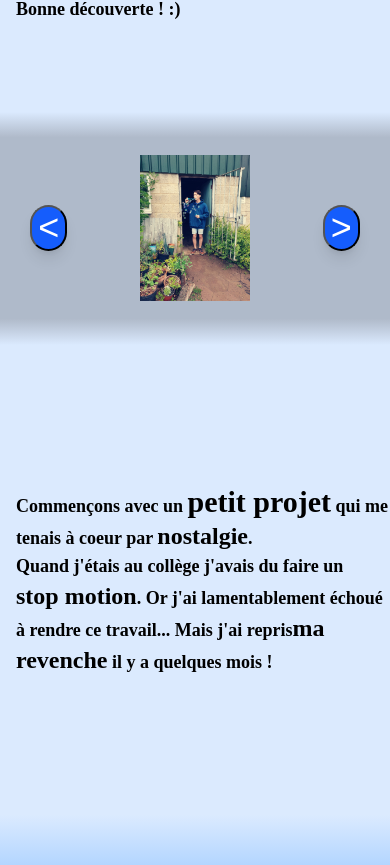
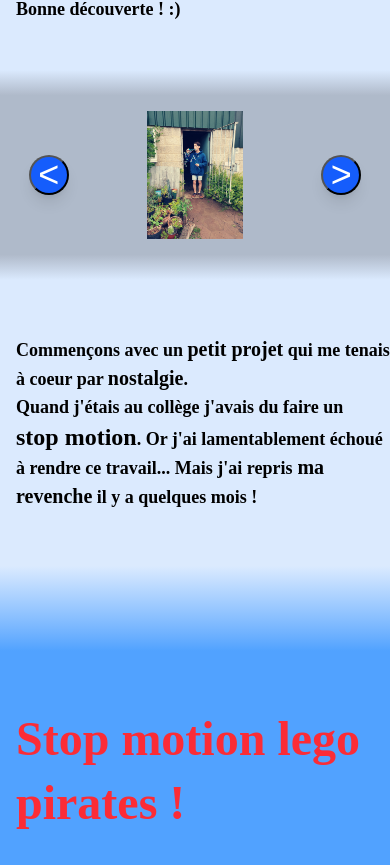
Before and after one commit to ElieMvB/PersonalWebsite, a React (Vite) app: page / in a window 390 px wide. Shown: the part 696-1561 px from the top of the page. Built offline with nearby package versions, Linux system fonts and the light colour scheme.

Commit message:
fix: responsive scale for home page

```diff
--- a/src/pages/Home.jsx
+++ b/src/pages/Home.jsx
@@ -36,22 +36,22 @@
     <div>
       <div style={{height: '3vh'}} className="bg-gradient-to-b from-blue-100 to-gray-400/65"></div>
       <div className="bg-gray-400/65">
-        <div className="grid grid-cols-4 flex md:h-70 sm:h-50 xl:h-100 lg:h-80">
+        <div className="grid grid-cols-4 flex md:h-70 sm:h-50 xl:h-100 lg:h-80 h-40">
           <div className="col-span-1 col-start-1 flex center justify-center items-center ">
             <button
               onClick={leftButtonClick}
-              className="lg:w-24 lg:h-24 md:w-18 md:h-18 sm:w-12 sm:h-12 rounded-full bg-blue-600 text-white text-2xl flex items-center text-4xl
+              className="lg:w-24 lg:h-24 md:w-18 md:h-18 sm:w-12 sm:h-12 w-10 h-10 rounded-full bg-blue-600 text-white text-2xl flex items-center text-4xl
                         justify-center shadow-lg hover:bg-blue-700 hover:text-amber-500 hover:border-amber-500">
                 &lt;
               </button>
           </div>
-          <div className="col-span-2 col-start-2 flex center justify-center items-center md:h-70 sm:h-50 xl:h-100 lg:h-80">
+          <div className="col-span-2 col-start-2 flex center justify-center items-center md:h-70 sm:h-50 xl:h-100 lg:h-80 h-40">
             <img className="w-[70%] object-contain h-[80%]" src={img[ind]} />
           </div>
           <div className="col-span-1 col-start-4 flex center justify-center items-center">
             <button
               onClick={rightButtonClick}
-              className="lg:w-24 lg:h-24 md:w-18 md:h-18 sm:w-12 sm:h-12 rounded-full bg-blue-600 text-white text-2xl flex items-center text-4xl
+              className="lg:w-24 lg:h-24 md:w-18 md:h-18 sm:w-12 sm:h-12 w-10 h-10 rounded-full bg-blue-600 text-white text-2xl flex items-center text-4xl
                         justify-center shadow-lg hover:bg-blue-700 hover:text-amber-500 hover:border-amber-500">
                 &gt;
             </button>
@@ -66,8 +66,8 @@
 function PirateHomePage () {
   return (
     <div>
-      <div style={{height: '20vh'}} className="bg-gradient-to-b from-blue-100 to-blue-400">
-      </div>
+      <div style={{height: '20vh'}} className="bg-gradient-to-b from-blue-100 to-blue-400 hidden md:block"></div>
+      <div style={{height: '10vh'}} className="bg-gradient-to-b from-blue-100 to-blue-400 md:hidden"></div>
       <div className="bg-blue-400 text-red-500 flex flex-col items-center text-2xl">
         <h1 className="2xl:py-20 py-6 xl:text-6xl sm:ml-0 ml-4">Stop motion lego pirates !</h1>
         <img
@@ -117,17 +117,17 @@
       </h2>
     </div>
     <div style={{height: '5vh'}} className="hidden lg:block"></div>
-    <div style={{height: '5vh'}}></div>
+    <div style={{height: '5vh'}} className="hidden sm:block"></div>
     <SlideMenu/>
-    <div style={{height: '10vh'}}></div>
+    <div style={{height: '10vh'}} className="hidden sm:block"></div>
     <h2 className="py-10 sm:ml-14 sm:text-2xl text-lg ml-4">
-      Commençons avec un <strong className="text-3xl">petit projet</strong> qui me tenais à coeur
-      par <strong className="sm:text-3xl text-2xl">nostalgie</strong>. <br/>
+      Commençons avec un <strong className="sm:text-3xl text-xl">petit projet</strong> qui me tenais à coeur
+      par <strong className="sm:text-3xl text-xl">nostalgie</strong>. <br/>
       Quand j'étais au collège j'avais du faire un <strong className="sm:text-3xl text-2xl">stop motion</strong>.
       Or j'ai lamentablement échoué à rendre ce travail... Mais j'ai repris
-      <strong className="sm:text-3xl text-2xl">ma revenche</strong> il y a quelques mois !
+      <strong className="sm:text-3xl text-xl"> ma revenche</strong> il y a quelques mois !
     </h2>
-    <div style={{height: '10vh'}}></div>
+    <div style={{height: '10vh'}} className="hidden sm:block"></div>
     <PirateHomePage/>
     <div style={{height: '20vh'}}></div>
   </div>
```
